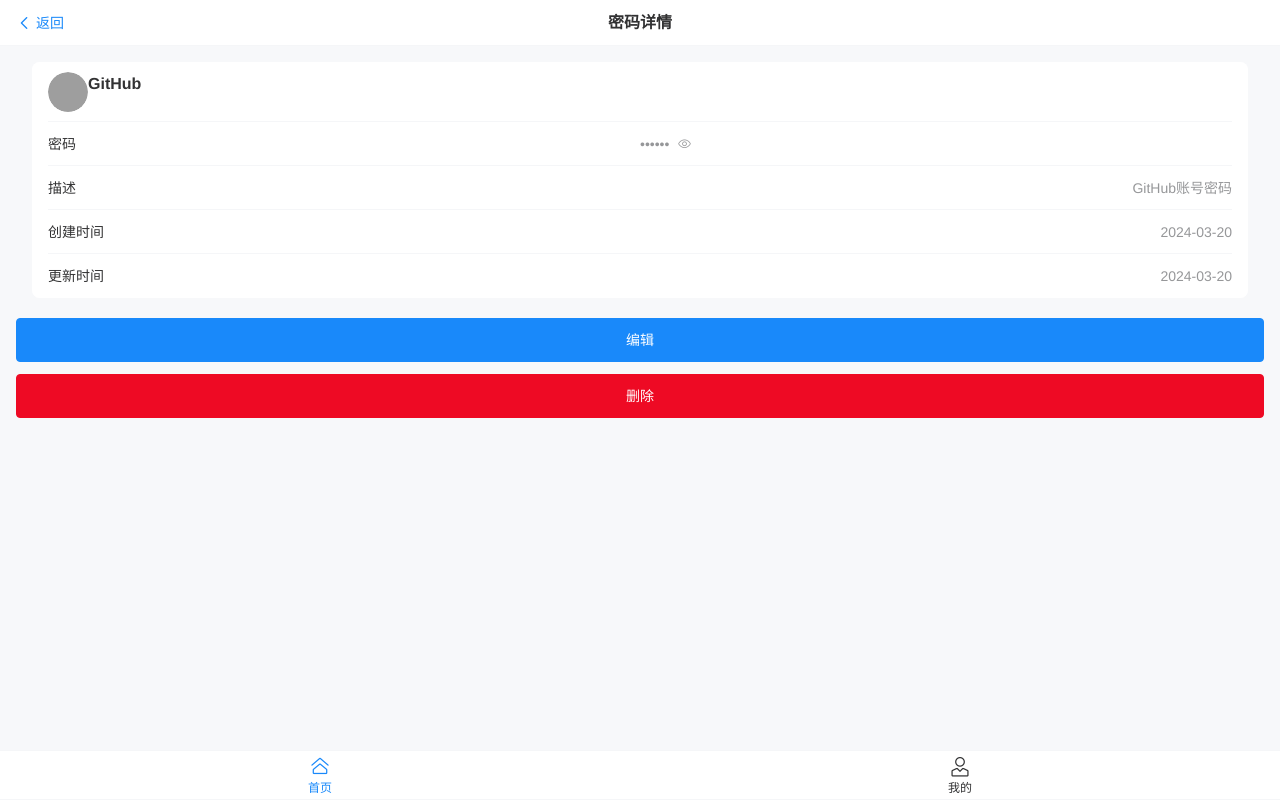
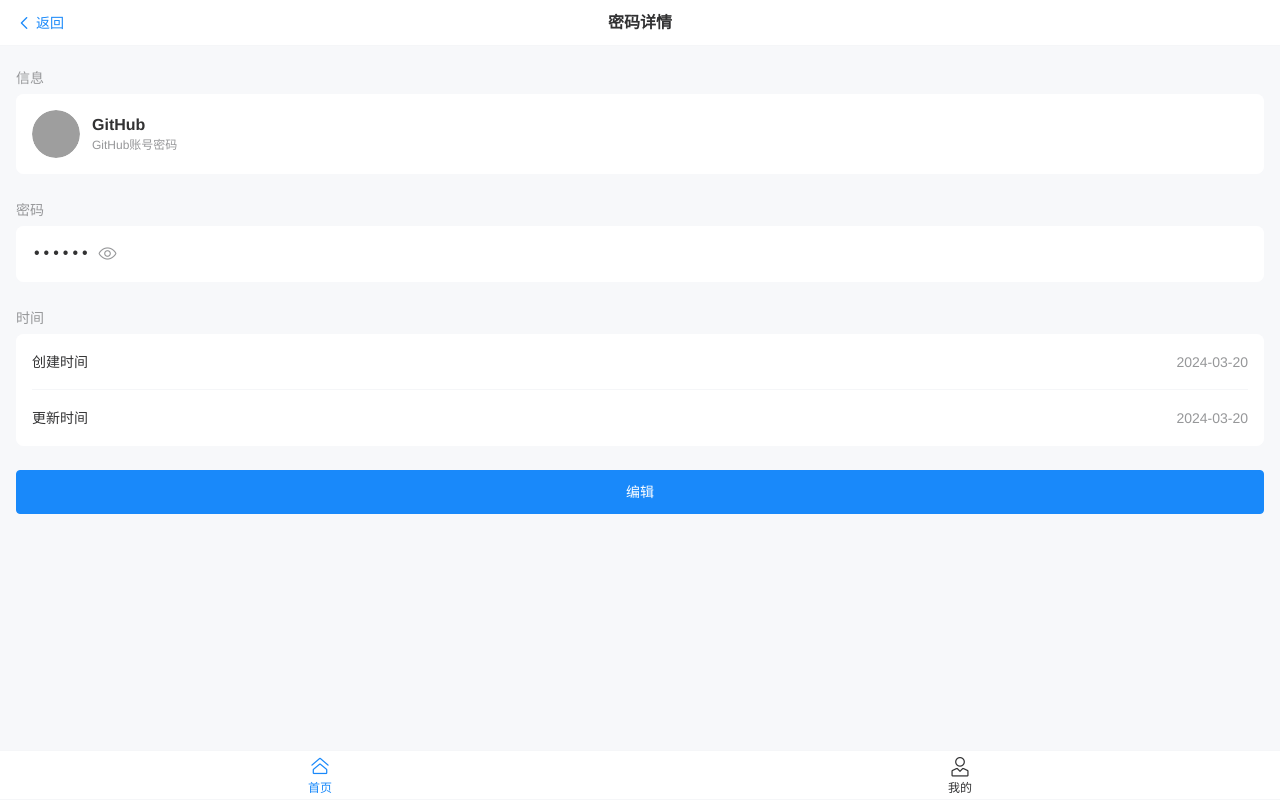
Before and after one commit to luolin2611/password-assistant, a Vue app: page /password-detail/1 in a window 1280 px wide. Built offline with nearby package versions, Linux system fonts and the light colour scheme; grey boxes are pictures that could not be loaded.

Commit message:
调整添加和详情样式

```diff
--- a/src/views/home/add.vue
+++ b/src/views/home/add.vue
@@ -8,15 +8,43 @@
       />
       <div class="form-content">
         <van-form @submit="onSubmit">
-          <van-cell-group inset>
+          <!-- 平台信息分组 -->
+          <van-cell-group inset title="平台信息" style="margin-bottom: 20px;">
             <van-field
               v-model="formData.platformName"
               name="platformName"
-              label="平台名称"
+              label="名称"
               placeholder="请输入平台名称"
               :rules="[{ required: true, message: '请填写平台名称' }]"
             />
 
+            <van-field
+              name="uploader"
+              label="图标"
+            >
+              <template #input>
+                <van-uploader
+                  v-model="formData.imageFile"
+                  :max-count="1"
+                  :after-read="afterRead"
+                />
+              </template>
+            </van-field>
+
+            <van-field
+              v-model="formData.description"
+              name="description"
+              label="描述"
+              type="textarea"
+              placeholder="请输入描述信息"
+              :rules="[{ required: true, message: '请填写描述信息' }]"
+              rows="3"
+              autosize
+            />
+          </van-cell-group>
+
+          <!-- 密码信息分组 -->
+          <van-cell-group inset title="密码信息">
             <van-field
               v-model="formData.password"
               name="password"
@@ -32,32 +60,10 @@
                 />
               </template>
             </van-field>
-
-            <van-field
-              v-model="formData.description"
-              name="description"
-              label="描述"
-              type="textarea"
-              placeholder="请输入描述信息"
-              :rules="[{ required: true, message: '请填写描述信息' }]"
-            />
-
-            <van-field
-              name="uploader"
-              label="平台图标"
-            >
-              <template #input>
-                <van-uploader
-                  v-model="formData.imageFile"
-                  :max-count="1"
-                  :after-read="afterRead"
-                />
-              </template>
-            </van-field>
           </van-cell-group>
 
           <div class="submit-button">
-            <van-button round block type="primary" native-type="submit">
+            <van-button block type="primary" native-type="submit">
               保存
             </van-button>
           </div>
@@ -106,12 +112,33 @@
   }
   </script>
 
-  <style scoped>
+  <style lang="less" scoped>
   .form-content {
-    padding: 16px;
+    padding: 10px 0;
+
+    :deep(.van-cell-group__title) {
+      padding: 8px 16px;
+      color: #969799;
+      font-size: 14px;
+    }
+
+    .password-group {
+      margin-top: 12px;
+    }
+
+    .submit-button {
+      margin: 24px 16px;
+    }
   }
 
-  .submit-button {
-    margin: 16px;
+  :deep(.van-field__right-icon) {
+    padding: 0 8px;
+    cursor: pointer;
+  }
+
+  :deep(.van-uploader) {
+    .van-uploader__wrapper {
+      padding: 4px 0;
+    }
   }
   </style>
--- a/src/views/home/detail.vue
+++ b/src/views/home/detail.vue
@@ -7,41 +7,50 @@
       @click-left="onClickLeft"
     />
     <div class="detail-content">
-        <van-cell-group inset>
-          <van-cell>
+      <!-- 平台信息 -->
+      <van-cell-group inset title="信息" style="margin-bottom: 20px;">
+        <van-cell center>
           <template #icon>
             <van-image
               round
-                width="40px"
-                height="40px"
+              width="48px"
+              height="48px"
               :src="passwordData?.imageUrl"
             />
           </template>
           <template #title>
+            <div class="platform-info">
               <span class="platform-name">{{ passwordData?.platformName }}</span>
+              <span class="platform-desc">{{ passwordData?.description }}</span>
+            </div>
           </template>
         </van-cell>
+      </van-cell-group>
 
-          <van-cell title="密码">
+      <!-- 密码信息 -->
+      <van-cell-group inset title="密码" class="group-margin">
+        <van-cell>
           <template #value>
             <div class="password-row">
-                <span>{{ showPassword ? passwordData?.password : '••••••' }}</span>
+              <span class="password-text">{{ showPassword ? passwordData?.password : '••••••' }}</span>
               <van-icon
                 :name="showPassword ? 'eye' : 'eye-o'"
                 @click="togglePassword"
+                class="password-icon"
               />
             </div>
           </template>
         </van-cell>
+      </van-cell-group>
 
-          <van-cell title="描述" :value="passwordData?.description" />
+      <!-- 时间信息 -->
+      <van-cell-group inset title="时间" class="group-margin">
         <van-cell title="创建时间" :value="passwordData?.createTime" />
         <van-cell title="更新时间" :value="passwordData?.updateTime" />
       </van-cell-group>
 
       <div class="action-buttons">
         <van-button type="primary" block @click="handleEdit">编辑</van-button>
-          <van-button type="danger" block @click="handleDelete">删除</van-button>
       </div>
     </div>
   </div>
@@ -82,7 +91,7 @@
 }
 
 const handleEdit = () => {
-    router.push(`/edit-password/${route.params.id}`)
+  router.push(`/add-password`)
 }
 
 const handleDelete = () => {
@@ -104,26 +113,70 @@
 }
 </script>
 
-  <style scoped>
+<style lang="less" scoped>
 .detail-content {
+  padding: 16px 0;
+
+  :deep(.van-cell-group__title) {
+    padding: 8px 16px;
+    color: #969799;
+    font-size: 14px;
+  }
+
+  .group-margin {
+    margin-bottom: 20px;
+  }
+
+  :deep(.van-cell) {
+    align-items: center;
     padding: 16px;
+
+    .van-cell__value {
+      flex: none;
     }
+  }
+
+  .platform-info {
+    display: flex;
+    flex-direction: column;
+    margin-left: 12px;
+    gap: 4px;
 
     .platform-name {
       font-size: 16px;
       font-weight: bold;
+      color: #323233;
+      line-height: 1.2;
+    }
+
+    .platform-desc {
+      font-size: 12px;
+      color: #969799;
+      line-height: 1.2;
+    }
   }
 
   .password-row {
     display: flex;
     align-items: center;
+    justify-content: flex-end;
     gap: 8px;
+
+    .password-text {
+      font-family: monospace;
+      font-size: 16px;
+      color: #323233;
+    }
+
+    .password-icon {
+      font-size: 20px;
+      color: #969799;
+      cursor: pointer;
+    }
   }
 
   .action-buttons {
-    margin-top: 20px;
-    display: flex;
-    flex-direction: column;
-    gap: 12px;
+    margin: 24px 16px;
+  }
 }
 </style>
--- a/src/views/home/index.vue
+++ b/src/views/home/index.vue
@@ -13,6 +13,7 @@
             <van-button
               type="primary"
               class="search-btn"
+              size="small"
               @click="onSearch"
             >
               搜索
@@ -29,9 +30,9 @@
             :key="item.id"
             :before-close="beforeClose"
           >
-            <van-cell class="password-cell" @click="viewDetail(item.id)">
+            <van-cell class="password-cell">
               <template #default>
-                <div class="password-item">
+                <div class="password-item" @click="viewDetail(item.id)">
                   <!-- 左侧内容 -->
                   <div class="item-left">
                     <van-image
@@ -47,7 +48,7 @@
                   </div>
 
                   <!-- 右侧内容 -->
-                  <div class="item-right">
+                  <div class="item-right" @click.stop>
                     <div class="password-section">
                       <span
                         class="password"
@@ -57,7 +58,7 @@
                       </span>
                       <van-icon
                         :name="showPasswordMap[item.id] ? 'eye' : 'eye-o'"
-                        @click.stop="togglePasswordVisibility(item.id)"
+                        @click="togglePasswordVisibility(item.id)"
                       />
                     </div>
                     <div class="update-time">{{ item.updateTime }}</div>
@@ -297,7 +298,7 @@
       right: 0;
       z-index: 99;
       background: #f7f8fa;
-      padding: 12px 16px;
+      padding: 8px;
 
       :deep(.van-cell-group--inset) {
         margin: 0;
@@ -309,7 +310,6 @@
       .search-section {
         display: flex;
         align-items: center;
-        padding: 8px;
 
         .custom-search {
           flex: 1;
@@ -335,8 +335,8 @@
     }
 
     .content {
-      padding: 0 16px;
-      padding-top: 90px;
+      padding: 0 8px;
+      padding-top: 76px;
       margin-bottom: 50px;
 
       .password-list {
@@ -345,28 +345,32 @@
         .password-item {
           display: flex;
           justify-content: space-between;
-          align-items: center;
+          align-items: flex-start;
           width: 100%;
+          cursor: pointer;
 
           .item-left {
             display: flex;
-            align-items: center;
+            align-items: flex-start;
             gap: 12px;
 
             .item-info {
               display: flex;
               flex-direction: column;
               gap: 4px;
+              padding-top: 2px;
 
               .platform-name {
                 font-size: 16px;
                 font-weight: bold;
                 color: #323233;
+                line-height: 1.2;
               }
 
               .description {
                 font-size: 12px;
                 color: #969799;
+                line-height: 1.2;
               }
             }
           }
@@ -390,6 +394,10 @@
               .password {
                 font-family: monospace;
                 color: #666;
+                cursor: pointer;
+              }
+
+              .van-icon {
                 cursor: pointer;
               }
             }
```
Lines whose indentation alone changed are shown as unchanged.
